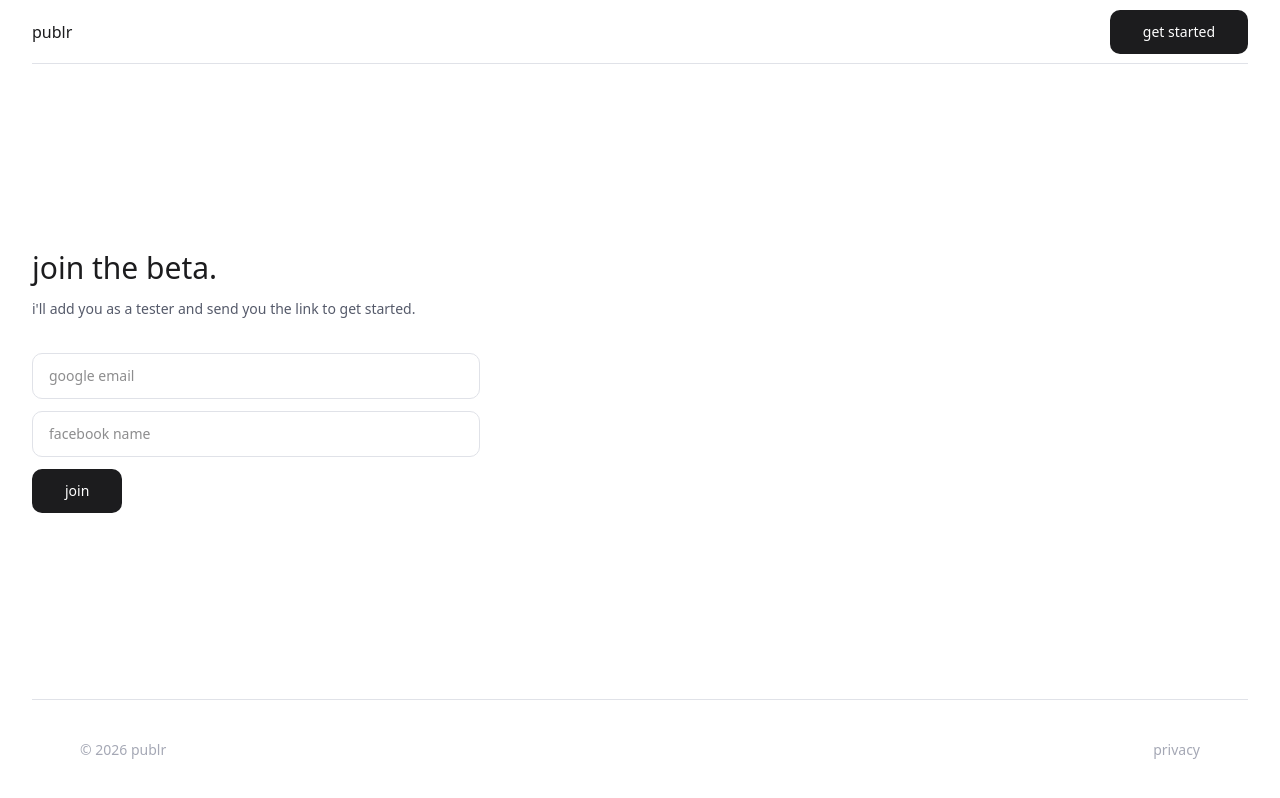
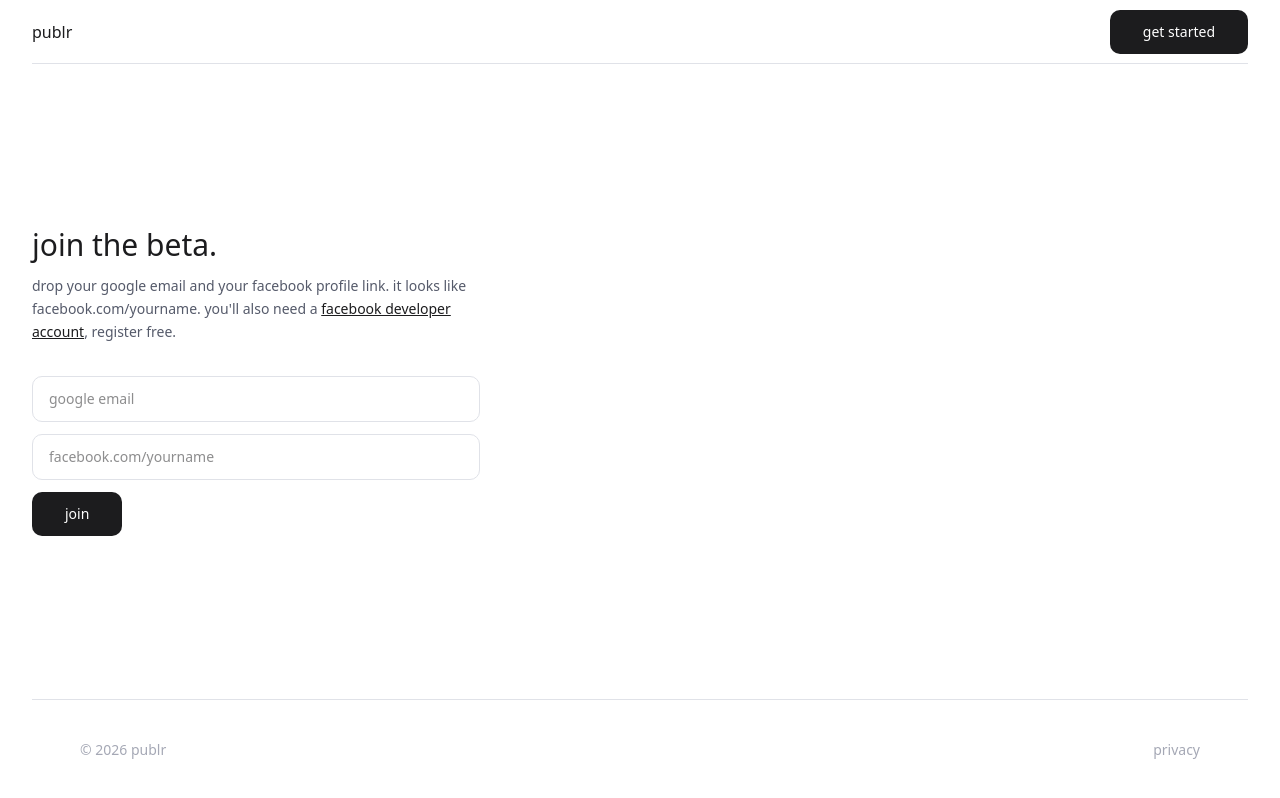
Before and after one commit to abena07/publr, a React (Vite) app in the folder frontend/: page /join in a window 1280 px wide. Built offline with nearby package versions, Linux system fonts and the light colour scheme; no server answers.

Commit message:
tweak to join page

```diff
--- a/frontend/src/pages/Join.tsx
+++ b/frontend/src/pages/Join.tsx
@@ -50,7 +50,7 @@ export default function Join() {
             <h1 className="text-3xl font-medium text-[#1c1c1e]">you're on the list.</h1>
             <p className="text-sm text-[#555a6a] leading-relaxed">
               {inBeta
-                ? `you're number ${position} — i'll add you as a tester and reach out to get you started.`
+                ? `you're number ${position}. i'll add you as a tester and reach out to get you started.`
                 : `you're number ${position} on the list. the first 25 spots are taken but i'll reach out if one opens up.`}
             </p>
           </div>
@@ -62,7 +62,9 @@ export default function Join() {
               )}
               <h1 className="text-3xl font-medium text-[#1c1c1e]">join the beta.</h1>
               <p className="text-sm text-[#555a6a] leading-relaxed">
-                i'll add you as a tester and send you the link to get started.
+                drop your google email and your facebook profile link. it looks like facebook.com/yourname. you'll also need a{" "}
+                <a href="https://developers.facebook.com" target="_blank" rel="noopener noreferrer" className="underline text-[#1c1c1e]">facebook developer account</a>
+                , register free.
               </p>
             </div>
 
@@ -78,7 +80,7 @@ export default function Join() {
               <input
                 type="text"
                 required
-                placeholder="facebook name"
+                placeholder="facebook.com/yourname"
                 value={facebook}
                 onChange={(e) => setFacebook(e.target.value)}
                 className="rounded-[10px] border border-[#e0e2e8] px-4 py-3 text-sm text-[#1c1c1e] outline-none focus:border-[#1c1c1e] transition-colors"
```
Also changed, not shown: 1 other file (tests, documents, lock files or other folders).
